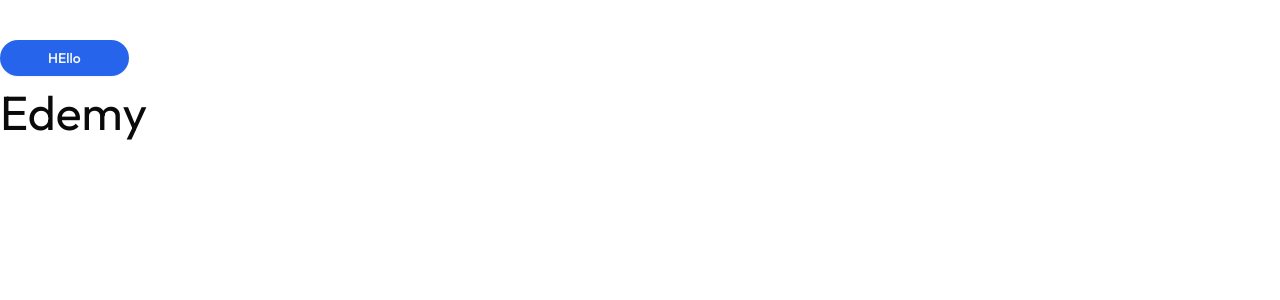
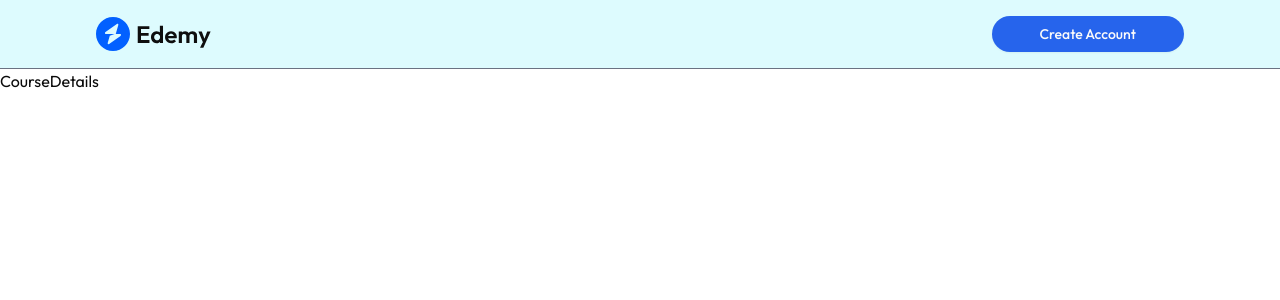
Before and after one commit to mohangrg2018/LMS-Mern, a React (Vite) app in the folder client/: page /course/605c72efb3f1c2b1f8e4e1a1 in a window 1280 px wide. Shown: the top 300 px of the page. Built offline with nearby package versions, Linux system fonts and the light colour scheme; no server answers.

Commit message:
clerk authentication done

```diff
--- a/client/package.json
+++ b/client/package.json
@@ -10,6 +10,7 @@
     "preview": "vite preview"
   },
   "dependencies": {
+    "@clerk/clerk-react": "^5.31.3",
     "@radix-ui/react-slot": "^1.2.2",
     "@tailwindcss/vite": "^4.1.6",
     "class-variance-authority": "^0.7.1",
--- a/client/src/App.jsx
+++ b/client/src/App.jsx
@@ -1,12 +1,39 @@
 import React from "react";
-import { Button } from "./components/ui/button";
+import { Route, Routes, useMatch } from "react-router-dom";
+import Home from "./pages/student/Home";
+import CoursesList from "./pages/student/CoursesList";
+import CourseDetails from "./pages/student/CourseDetails";
+import MyEnrollments from "./pages/student/MyEnrollments";
+import Player from "./pages/student/Player";
+import Loading from "./components/student/Loading";
+import Educator from "./pages/educator/Educator";
+import Dashboard from "./pages/educator/Dashboard";
+import AddCourse from "./pages/educator/AddCourse";
+import MyCourses from "./pages/educator/MyCourses";
+import StudentsEnrolled from "./pages/educator/StudentsEnrolled";
+import Navbar from "./components/student/Navbar";
 
 const App = () => {
+  const isEducatorRoute = useMatch("/educator/*");
   return (
-    <div className="mt-10">
-      <Button>HEllo</Button>
-      <h1>Edemy</h1>
-    </div>
+    <>
+      {!isEducatorRoute && <Navbar />}
+      <Routes>
+        <Route path="/" element={<Home />} />
+        <Route path="/course-list" element={<CoursesList />} />
+        <Route path="/course-list/:input" element={<CoursesList />} />
+        <Route path="/course/:id" element={<CourseDetails />} />
+        <Route path="/my-enrollments" element={<MyEnrollments />} />
+        <Route path="/player/:CourseId" element={<Player />} />
+        <Route path="/loading/:path" element={<Loading />} />
+        <Route path="/educator" element={<Educator />}>
+          <Route path="educator" element={<Dashboard />} />
+          <Route path="add-course" element={<AddCourse />} />
+          <Route path="my-courses" element={<MyCourses />} />
+          <Route path="student-enrolled" element={<StudentsEnrolled />} />
+        </Route>
+      </Routes>
+    </>
   );
 };
 
--- a/client/src/components/student/Navbar.jsx
+++ b/client/src/components/student/Navbar.jsx
@@ -1,7 +1,69 @@
+import { assets } from "@/assets/assets";
 import React from "react";
+import { Button } from "../ui/button";
+import { Link } from "react-router-dom";
+import { useClerk, UserButton, useUser } from "@clerk/clerk-react";
 
 const Navbar = () => {
-  return <div>Navbar</div>;
+  const isCourseList = location.pathname.includes("/course-list");
+
+  const { openSignIn } = useClerk();
+  const { user } = useUser();
+  return (
+    <header
+      className={`flex items-center justify-between px-4 md:px-16 lg:px-24 py-4 border-gray-500 border-b-1 ${
+        isCourseList ? "bg-white" : "background"
+      }
+        "hidden"}`}
+    >
+      <Link to="/">
+        <img src={assets.logo} alt="logo" />
+      </Link>
+      <div className="hidden md:flex items-center gap-5">
+        <div className="flex items-center gap-4">
+          {user && (
+            <>
+              <Button variant="link" className="px-0">
+                Become Educator
+              </Button>
+              |<Link to="/my-enrollments">My enrollments</Link>
+            </>
+          )}
+        </div>
+        {user ? (
+          <UserButton />
+        ) : (
+          <Button onClick={() => openSignIn()}>Create Account</Button>
+        )}
+      </div>
+
+      {/* For phone screens */}
+      <div className="md:hidden flex items-center gap-2">
+        <div className="flex items-center gap-4">
+          {user && (
+            <>
+              <Button variant="link" className="px-0">
+                Become Educator
+              </Button>
+              |<Link to="/my-enrollments">My enrollments</Link>
+            </>
+          )}
+        </div>
+        <div className="ml-4">
+          {user ? (
+            <UserButton />
+          ) : (
+            <img
+              onClick={() => openSignIn()}
+              src={assets.user_icon}
+              alt="user icon"
+              className="cursor-pointer"
+            />
+          )}
+        </div>
+      </div>
+    </header>
+  );
 };
 
 export default Navbar;
--- a/client/src/components/ui/button.jsx
+++ b/client/src/components/ui/button.jsx
@@ -19,7 +19,7 @@ const buttonVariants = cva(
           "bg-secondary text-secondary-foreground shadow-xs hover:bg-secondary/80",
         ghost:
           "hover:bg-accent hover:text-accent-foreground dark:hover:bg-accent/50",
-        link: "text-primary underline-offset-4 hover:underline",
+        link: "px-0",
       },
       size: {
         default: "h-9 px-12 py-4 has-[>svg]:px-3",
--- a/client/src/index.css
+++ b/client/src/index.css
@@ -119,6 +119,9 @@
   body {
     @apply bg-background text-foreground;
     font-family: "Outfit", sans-serif;
+    .background {
+      @apply bg-[#ddfbfe];
+    }
     h1 {
       font-size: clamp(2rem, 5vw, 3rem); /* 32px to 48px */
     }
--- a/client/src/main.jsx
+++ b/client/src/main.jsx
@@ -3,11 +3,21 @@ import "./index.css";
 import App from "./App.jsx";
 import { BrowserRouter } from "react-router-dom";
 import { AppContextProvider } from "./context/AppContextProvider";
+import { ClerkProvider } from "@clerk/clerk-react";
+
+// Import your Publishable Key
+const PUBLISHABLE_KEY = import.meta.env.VITE_CLERK_PUBLISHABLE_KEY;
+
+if (!PUBLISHABLE_KEY) {
+  throw new Error("Missing Publishable Key");
+}
 
 createRoot(document.getElementById("root")).render(
   <BrowserRouter>
     <AppContextProvider>
-      <App />
+      <ClerkProvider publishableKey={PUBLISHABLE_KEY} afterSignOutUrl="/">
+        <App />
+      </ClerkProvider>
     </AppContextProvider>
   </BrowserRouter>
 );
--- a/client/src/pages/educator/Educator.jsx
+++ b/client/src/pages/educator/Educator.jsx
@@ -0,0 +1,8 @@
+import React from "react";
+import { Outlet } from "react-router-dom";
+
+const Educator = () => {
+  return <div>{<Outlet />}</div>;
+};
+
+export default Educator;
```
Also changed, not shown: 2 other files (tests, documents, lock files or other folders).
